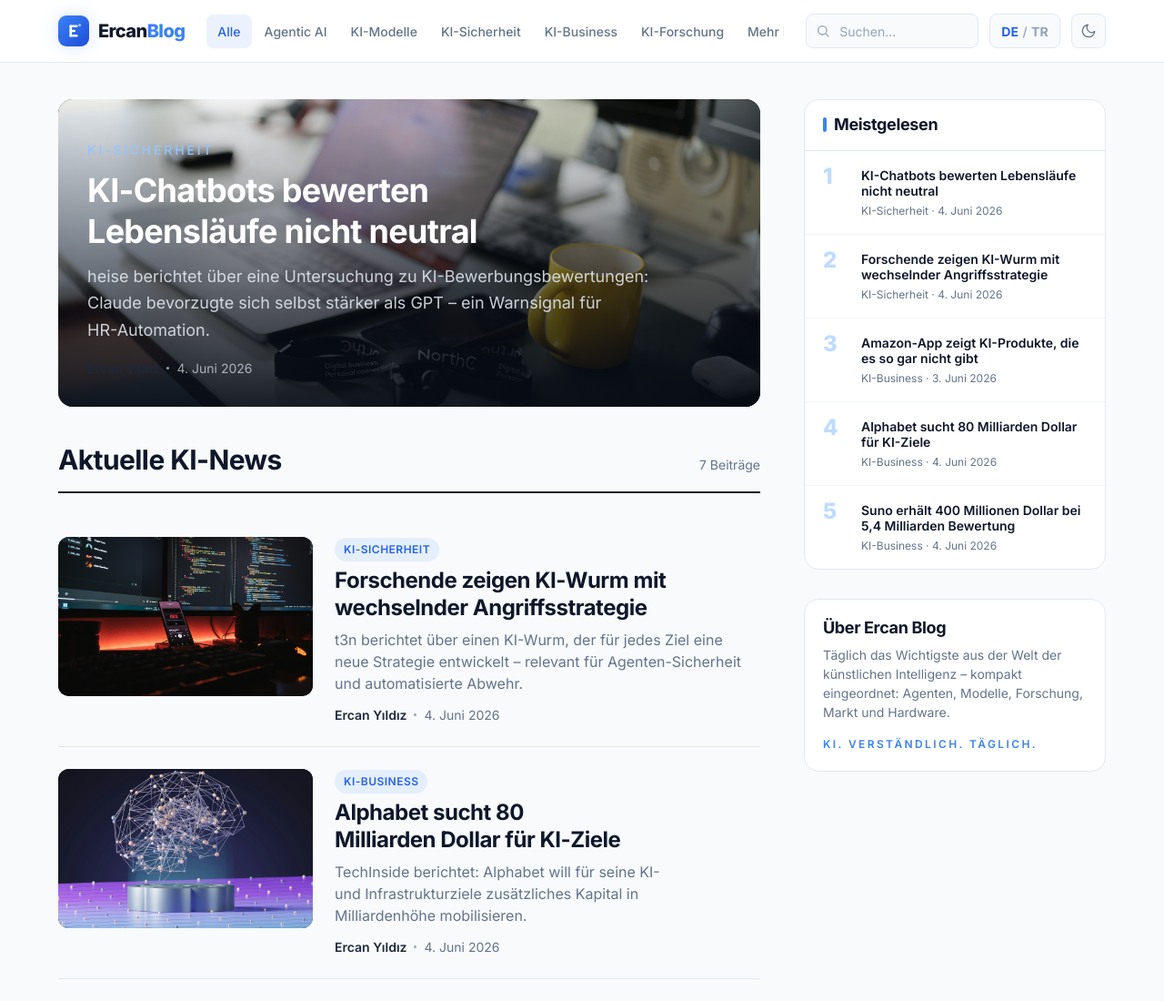
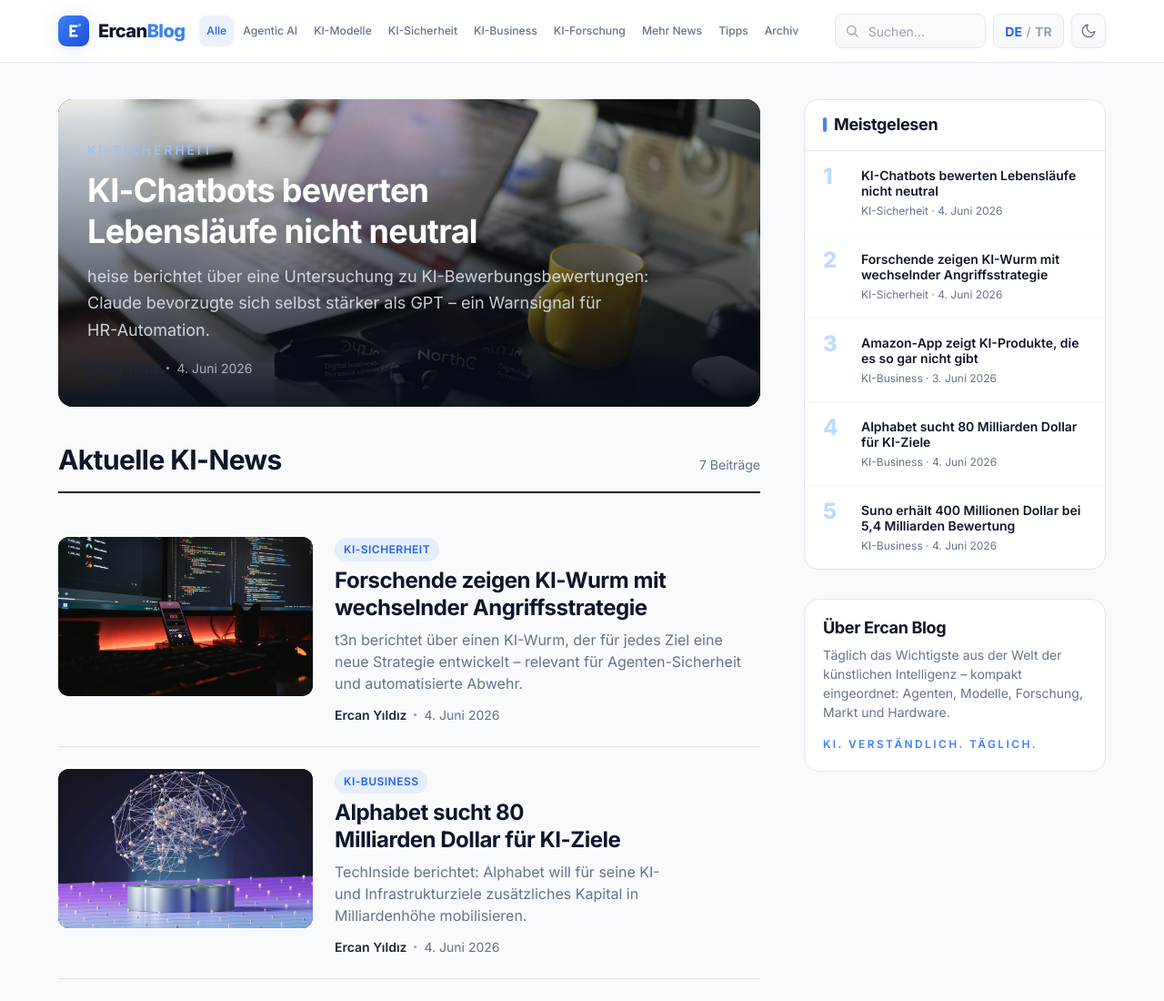
Before and after one commit to PDCem/ercanblog, a plain HTML site: page index.html in a window 1280 px wide. Shown: the top 1100 px of the page at 91% size. Drawn offline with Linux system fonts and the light colour scheme.

Commit message:
Fix header navigation overflow

```diff
--- a/styles.css
+++ b/styles.css
@@ -35,8 +35,10 @@ button { font-family: inherit; cursor: pointer; }
 .site-header.scrolled { box-shadow: var(--shadow-sm); }
 
 .header-inner {
-  display: flex; align-items: center; gap: var(--space-6);
-  height: 68px;
+  display: flex; align-items: center; gap: var(--space-4);
+  min-height: 68px;
+  padding: 8px 0;
+  flex-wrap: wrap;
 }
 
 /* Logo */
@@ -52,22 +54,22 @@ button { font-family: inherit; cursor: pointer; }
 .logo-text b { color: var(--electric-500); font-weight: 800; }
 
 /* Primary nav (categories) */
-.nav { display: flex; align-items: center; gap: 2px; flex: 1; min-width: 0; overflow-x: auto; scrollbar-width: none; }
+.nav { display: flex; align-items: center; gap: 2px; flex: 1 1 420px; min-width: 0; overflow-x: auto; scrollbar-width: none; }
 .nav::-webkit-scrollbar { display: none; }
 .nav a {
-  padding: 8px 12px; border-radius: var(--radius-md);
-  font-size: var(--fs-sm); font-weight: 500; color: var(--fg-muted);
+  padding: 8px 8px; border-radius: var(--radius-md);
+  font-size: clamp(12px, 0.95vw, var(--fs-sm)); font-weight: 500; color: var(--fg-muted);
   white-space: nowrap; transition: color var(--dur-fast), background var(--dur-fast);
 }
 .nav a:hover { color: var(--fg-strong); background: var(--surface-2); }
 .nav a.active { color: var(--electric-600); background: var(--primary-soft); }
 
 /* Header tools */
-.tools { display: flex; align-items: center; gap: var(--space-3); flex-shrink: 0; }
+.tools { display: flex; align-items: center; gap: var(--space-2); flex: 0 1 auto; margin-left: auto; }
 
 .search { position: relative; }
 .search input {
-  width: 190px; height: 38px;
+  width: clamp(130px, 13vw, 190px); height: 38px;
   padding: 0 12px 0 36px;
   border: 1px solid var(--border); border-radius: var(--radius-md);
   background: var(--bg); color: var(--fg-strong);
```
